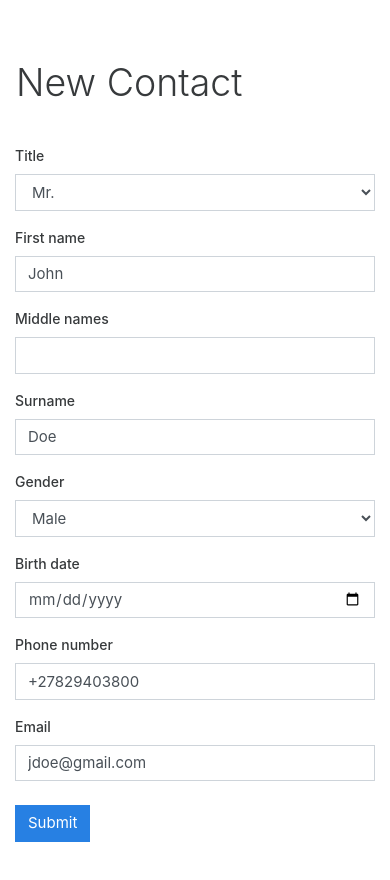
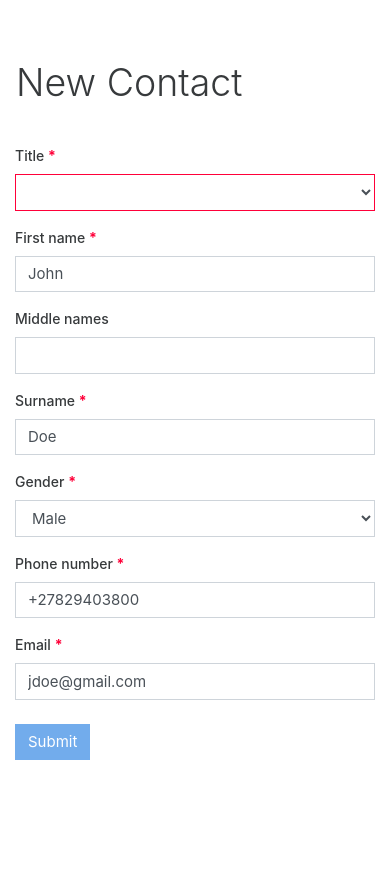
Before and after one commit to DVT/angular-forms-tutorial, an Angular app: page / in a window 390 px wide. Shown: the top 880 px of the page. After the commit the page ends 844 px from the top, so only its background shows below. Built offline with nearby package versions, Linux system fonts and the light colour scheme.

Commit message:
Add local phone number validator directive

```diff
--- a/src/app/app.module.ts
+++ b/src/app/app.module.ts
@@ -4,11 +4,13 @@ import { NgModule } from '@angular/core';
 import { AppComponent } from './app.component';
 import { ContactComponent } from './contact/contact.component';
 import {FormsModule} from '@angular/forms';
+import { LocalPhoneNumberDirective } from './forms/directives/local-phone-number.directive';
 
 @NgModule({
   declarations: [
     AppComponent,
-    ContactComponent
+    ContactComponent,
+    LocalPhoneNumberDirective
   ],
   imports: [
     BrowserModule,
--- a/src/app/contact/contact.component.css
+++ b/src/app/contact/contact.component.css
@@ -9,3 +9,7 @@ h1 {
 label {
     font-weight: 500;
 }
+
+.ng-invalid:not(form) {
+  border: 1px solid #FF0039;
+}
--- a/src/app/contact/contact.component.html
+++ b/src/app/contact/contact.component.html
@@ -1,17 +1,22 @@
 <div class="contact-form container">
   <h1 class="mx-3">New Contact</h1>
 
-  <form class="col-sm-5" #contactForm="ngForm">
+  <form class="col-sm-5" #contactForm="ngForm" (ngSubmit)="displayContact()">
     <div class="form-group">
-      <label for="title">Title</label>
+      <label for="title">Title <b class="text-danger">*</b></label>
       <select [(ngModel)]="contact.title" class="form-control" id="title" name="title" required>
+        <option [ngValue]="null" selected="selected" hidden="hidden"></option>
         <option *ngFor="let title of titles" [value]="title">{{title}}</option>
       </select>
     </div>
 
     <div class="form-group">
-      <label for="firstName">First name</label>
-      <input [(ngModel)]="contact.firstName" type="text" class="form-control" name="firstName" id="firstName" autocapitalize="off" autocomplete="false" required>
+      <label for="firstName">First name <b class="text-danger">*</b></label>
+      <input [(ngModel)]="contact.firstName" type="text" class="form-control" name="firstName" id="firstName" autocapitalize="off" autocomplete="false" required #firstName="ngModel">
+
+      <div *ngIf="firstName.touched && firstName.invalid && firstName.errors.required">
+        <span class="text-danger">First name is required.</span>
+      </div>
     </div>
 
     <div class="form-group">
@@ -20,32 +25,36 @@
     </div>
 
     <div class="form-group">
-      <label for="lastName">Surname</label>
-      <input [(ngModel)]="contact.lastName" type="text" class="form-control" id="lastName" name="lastName" autocapitalize="off" autocomplete="false" required>
+      <label for="lastName">Surname <b class="text-danger">*</b></label>
+      <input [(ngModel)]="contact.lastName" type="text" class="form-control" id="lastName" name="lastName" autocapitalize="off" autocomplete="false" required #lastName="ngModel">
+
+      <div *ngIf="lastName.touched && lastName.invalid && lastName.errors.required">
+        <span class="text-danger">Surname is required.</span>
+      </div>
     </div>
 
     <div class="form-group">
-      <label for="gender">Gender</label>
-      <select [(ngModel)]="contact.gender" class="form-control" id="gender" name="gender" required>
+      <label for="gender">Gender <b class="text-danger">*</b></label>
+      <select [(ngModel)]="contact.gender" class="form-control" id="gender" name="gender">
         <option *ngFor="let gender of genders" [value]="gender">{{gender}}</option>
       </select>
     </div>
 
     <div class="form-group">
-      <label for="dateOfBirth">Birth date</label>
-      <input [(ngModel)]="contact.birthDate" type="date" class="form-control" id="dateOfBirth" name="dateOfBirth" />
+      <label for="phoneNumber">Phone number <b class="text-danger">*</b></label>
+      <input [(ngModel)]="contact.phoneNumber" appLocalPhoneNumber type="text" class="form-control" id="phoneNumber" name="phoneNumber" required #phoneNumber="ngModel">
+
+      <div *ngIf="phoneNumber.touched && phoneNumber.invalid">
+        <span *ngIf="phoneNumber.errors.required" class="text-danger">Phone number is required.</span>
+        <span *ngIf="phoneNumber.errors.localPhoneNumber" class="text-danger">Locale code invalid.</span>
+      </div>
     </div>
 
     <div class="form-group">
-      <label for="phoneNumber">Phone number</label>
-      <input [(ngModel)]="contact.phoneNumber" type="text" class="form-control" id="phoneNumber" name="phoneNumber">
+      <label for="email">Email <b class="text-danger">*</b></label>
+      <input [(ngModel)]="contact.email" type="email" class="form-control" id="email" name="email" required>
     </div>
 
-    <div class="form-group">
-      <label for="email">Email</label>
-      <input [(ngModel)]="contact.email" type="email" class="form-control" id="email" name="email">
-    </div>
-
-    <button type="submit" class="btn btn-primary my-2">Submit</button>
+    <button type="submit" [disabled]="!contactForm.valid" class="btn btn-primary my-2">Submit</button>
   </form>
 </div>
--- a/src/app/contact/contact.component.ts
+++ b/src/app/contact/contact.component.ts
@@ -2,6 +2,7 @@ import {Component, OnInit} from '@angular/core';
 import {Title} from '../models/title';
 import {Gender} from '../models/gender';
 import {Contact} from '../models/contact';
+import {NgModel} from '@angular/forms';
 
 @Component({
   selector: 'app-contact',
@@ -26,15 +27,13 @@ export class ContactComponent implements OnInit {
       lastName: 'Doe',
       name: 'John Doe',
       gender: Gender.Male,
-      birthDate: new Date('1982-7-1'),
-      title: Title.Mr,
       phoneNumber: '+27829403800',
       email: 'jdoe@gmail.com'
     } as Contact;
   }
 
-  selectTitle(title: string) {
-    this.contact.title = title as Title;
+  displayContact() {
+    alert(JSON.stringify(this.contact));
   }
 
 }
--- /dev/null
+++ b/src/app/forms/directives/local-phone-number.directive.ts
@@ -0,0 +1,22 @@
+import { Directive } from '@angular/core';
+import {AbstractControl, NG_VALIDATORS, ValidationErrors, Validator, ValidatorFn} from '@angular/forms';
+import {PhoneNumberValidationFactory} from '../validators/PhoneNumberValidationFactory';
+
+@Directive({
+  selector: '[appLocalPhoneNumber]',
+  providers: [
+    { provide: NG_VALIDATORS, useExisting: LocalPhoneNumberDirective, multi: true }
+  ]
+})
+export class LocalPhoneNumberDirective implements Validator {
+  validatePhoneNumber: ValidatorFn;
+
+  constructor() {
+    this.validatePhoneNumber = PhoneNumberValidationFactory.localPhoneNumber();
+  }
+
+  validate(control: AbstractControl): ValidationErrors | null {
+    return this.validatePhoneNumber(control);
+  }
+
+}
--- /dev/null
+++ b/src/app/forms/validators/PhoneNumberValidationFactory.ts
@@ -0,0 +1,11 @@
+import {AbstractControl, ValidatorFn} from '@angular/forms';
+
+export class PhoneNumberValidationFactory {
+  static localPhoneNumber(): ValidatorFn {
+    return (c: AbstractControl) => {
+      const isValid = /^\+27/.test(c.value);
+
+      return isValid ? null : { localPhoneNumber: true };
+    };
+  }
+}
--- a/src/app/models/contact.ts
+++ b/src/app/models/contact.ts
@@ -7,7 +7,6 @@ export class Contact {
   middleName: string;
   lastName: string;
   gender: Gender;
-  birthDate: Date;
   title: Title;
   phoneNumber: string;
   email: string;
```
Also changed, not shown: 1 other file (tests, documents, lock files or other folders).
